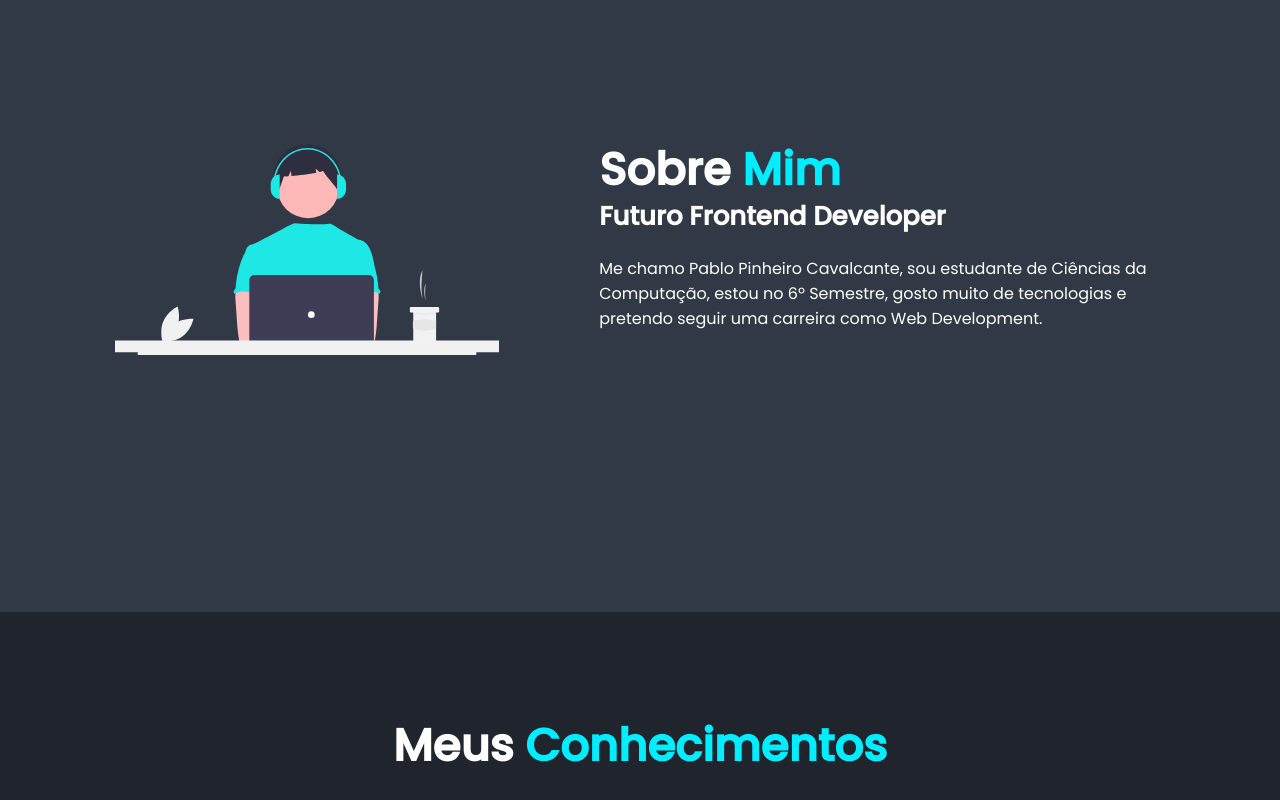
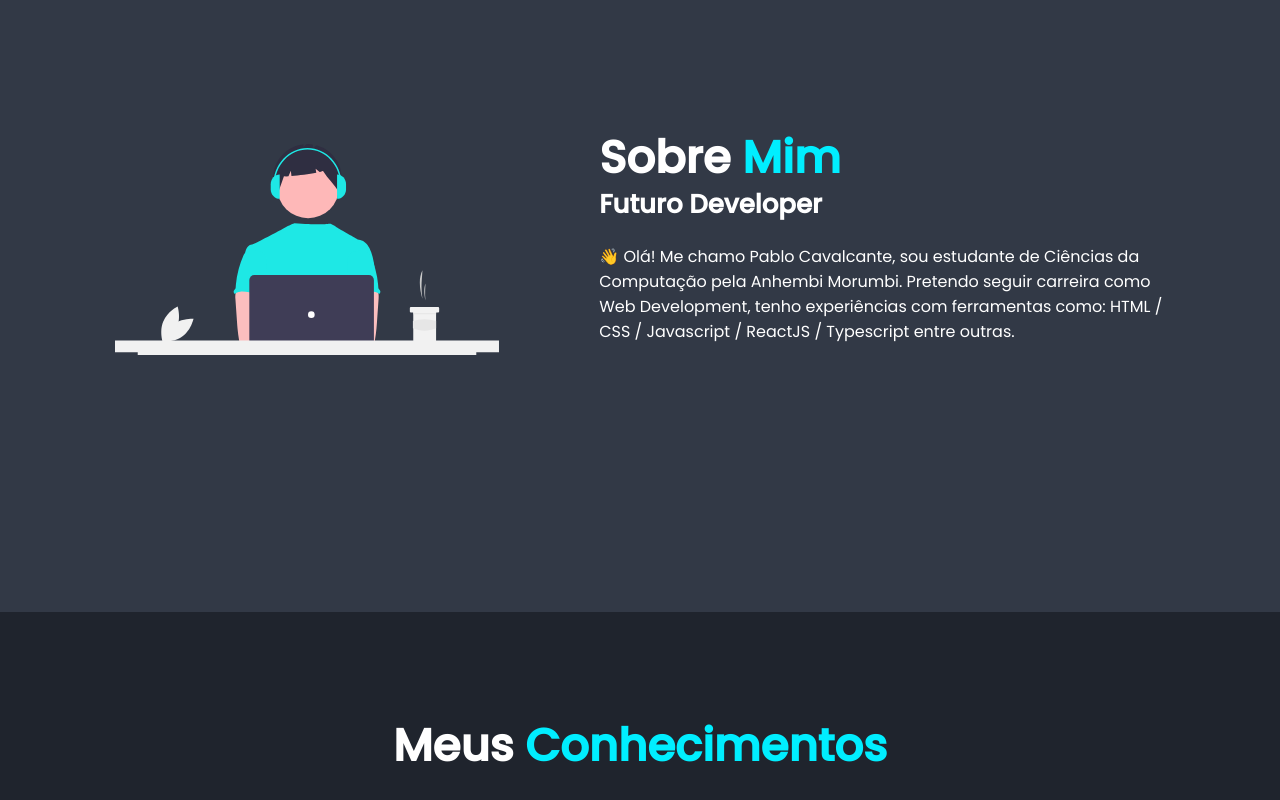
Before and after one commit to EoPablo/pablocavalcante, a plain HTML site: page index.html in a window 1280 px wide. Shown: the part 988-1788 px from the top of the page. Drawn offline with nearby package versions, Linux system fonts and the light colour scheme.

Commit message:
atualizações sobre mim e cv

```diff
--- a/index.html
+++ b/index.html
@@ -29,7 +29,7 @@
             <a href="#home" class="active">Home</a>
             <a href="#about">Sobre</a>
             <a href="#services">Conhecimentos</a>
-            <a href="#portfolio">Portfolio</a>
+            <a href="#portfolio">Projetos</a>
             <!-- <a href="#contact">Contato</a> -->
         </nav>
     </header>
@@ -48,7 +48,7 @@
                 <a href="https://www.linkedin.com/in/pablopcavalcante/" target="_blank"><i class='bx bxl-linkedin' ></i></a>
                 <a href="https://api.whatsapp.com/send/?phone=5511956291507&text&type=phone_number&app_absent=0" target="_blank"><i class='bx bxl-whatsapp'></i></a>
             </div>
-                <a href="pablocavalcante_cv.pdf" download class="btn">Download CV</a>
+                <a href="cv_pablocavalcante.pdf" download class="btn">Download CV</a>
             </div>
 
         <div class="home-img">
@@ -64,10 +64,10 @@
 
         <div class="about-content">
             <h2 class="heading">Sobre <span>Mim</span></h2>
-            <h3>Futuro Frontend Developer</h3>
-            <p>Me chamo Pablo Pinheiro Cavalcante, sou estudante de Ciências da Computação,
-                estou no 6º Semestre, gosto muito de tecnologias e pretendo seguir uma carreira
-                como Web Development.
+            <h3>Futuro Developer</h3>
+            <p>👋 Olá! Me chamo Pablo Cavalcante, sou estudante de Ciências da Computação pela Anhembi Morumbi.
+                Pretendo seguir carreira como Web Development, tenho experiências com ferramentas como:
+                HTML / CSS / Javascript / ReactJS / Typescript entre outras.
             </p>
             <!-- <a href="#" class="btn">Read More</a> -->
         </div>
```
Also changed, not shown: 1 other file.
